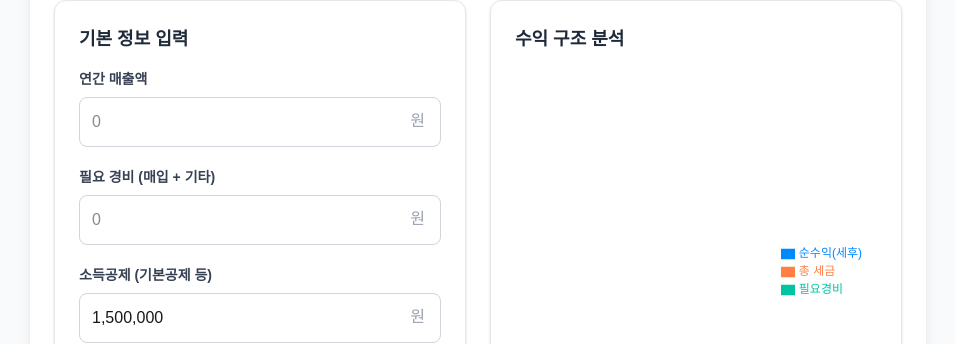
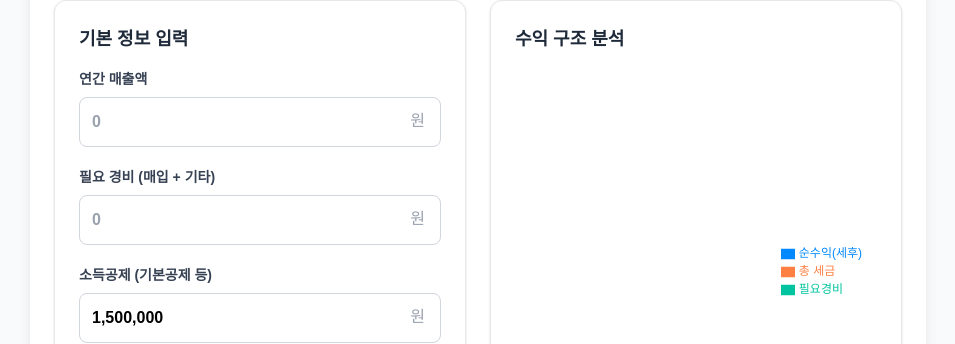
Before and after one commit to LeeKANO/vat-calculator, a Next.js app: page / in a window 1280 px wide. Both pictures are taken after a click on the button "종합소득세". Shown: the part 456-800 px from the top of the page, without its empty margins (162-1117 px from the left). Built offline with nearby package versions, Linux system fonts and the light colour scheme.

Commit message:
Update IncomeTaxCalculator.tsx

```diff
--- a/src/components/IncomeTaxCalculator.tsx
+++ b/src/components/IncomeTaxCalculator.tsx
@@ -203,7 +203,7 @@ const IncomeTaxCalculator: React.FC<IncomeTaxCalculatorProps> = ({
                                             const val = e.target.value.replace(/,/g, '');
                                             if (!isNaN(Number(val))) setRevenue(Number(val));
                                         }}
-                                        className="w-full p-3 text-base border border-gray-300 rounded-lg focus:ring-2 focus:ring-green-500 outline-none"
+                                        className="w-full p-3 text-base border border-gray-300 rounded-lg focus:ring-2 focus:ring-green-500 outline-none text-black opacity-100 font-bold placeholder-gray-400"
                                         placeholder="0"
                                     />
                                     <span className="absolute right-4 top-3 text-gray-400">원</span>
@@ -220,7 +220,7 @@ const IncomeTaxCalculator: React.FC<IncomeTaxCalculatorProps> = ({
                                             const val = e.target.value.replace(/,/g, '');
                                             if (!isNaN(Number(val))) setExpenses(Number(val));
                                         }}
-                                        className="w-full p-3 text-base border border-gray-300 rounded-lg focus:ring-2 focus:ring-green-500 outline-none"
+                                        className="w-full p-3 text-base border border-gray-300 rounded-lg focus:ring-2 focus:ring-green-500 outline-none text-black opacity-100 font-bold placeholder-gray-400"
                                         placeholder="0"
                                     />
                                     <span className="absolute right-4 top-3 text-gray-400">원</span>
@@ -237,7 +237,7 @@ const IncomeTaxCalculator: React.FC<IncomeTaxCalculatorProps> = ({
                                             const val = e.target.value.replace(/,/g, '');
                                             if (!isNaN(Number(val))) setDeductions(Number(val));
                                         }}
-                                        className="w-full p-3 text-base border border-gray-300 rounded-lg focus:ring-2 focus:ring-green-500 outline-none"
+                                        className="w-full p-3 text-base border border-gray-300 rounded-lg focus:ring-2 focus:ring-green-500 outline-none text-black opacity-100 font-bold placeholder-gray-400"
                                         placeholder="1500000"
                                     />
                                     <span className="absolute right-4 top-3 text-gray-400">원</span>
@@ -258,7 +258,7 @@ const IncomeTaxCalculator: React.FC<IncomeTaxCalculatorProps> = ({
                                             const val = e.target.value.replace(/,/g, '');
                                             if (!isNaN(Number(val))) setYellowUmbrella(Number(val));
                                         }}
-                                        className="w-full p-3 text-base border border-gray-300 rounded-lg focus:ring-2 focus:ring-yellow-500 outline-none"
+                                        className="w-full p-3 text-base border border-gray-300 rounded-lg focus:ring-2 focus:ring-yellow-500 outline-none text-black opacity-100 font-bold placeholder-gray-400"
                                         placeholder="0"
                                     />
                                     <span className="absolute right-4 top-3 text-gray-400">원</span>
```
